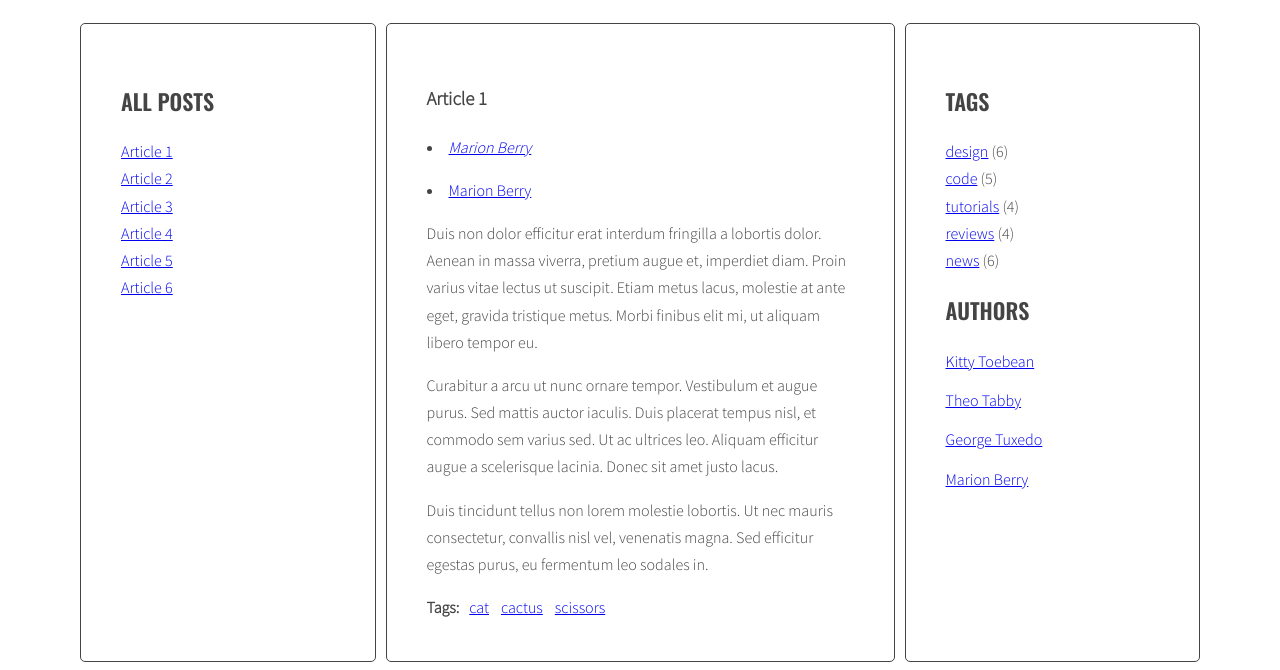
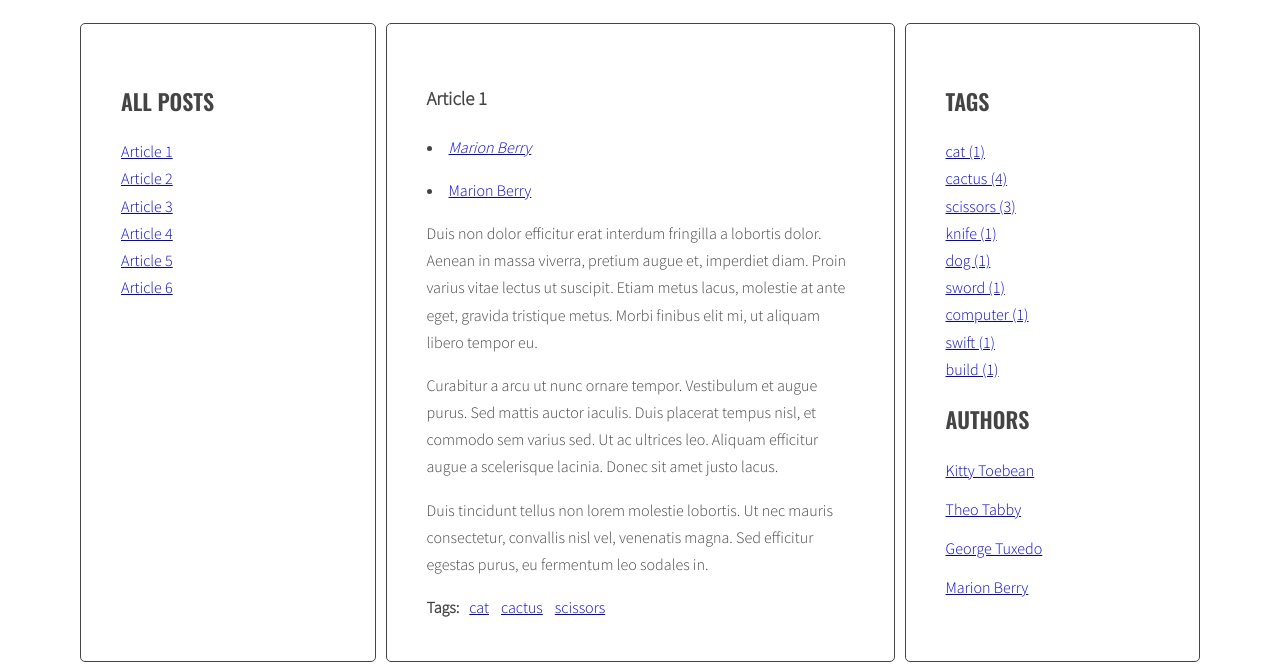
Before and after one commit to sebalaka/javascript-blog, a website: page index.html in a window 1280 px wide. Shown: the part 220-890 px from the top of the page. Drawn offline with nearby package versions, Linux system fonts and the light colour scheme.

Commit message:
add TagAsObject

```diff
--- a/index.html
+++ b/index.html
@@ -167,11 +167,11 @@
         <aside class="sidebar">
           <h2 class="section-title">Tags</h2>
           <ul class="list tags">
-            <li><a href="#">design</a> <span>(6)</span></li>
+            <!-- <li><a href="#">design</a> <span>(6)</span></li>
             <li><a href="#">code</a> <span>(5)</span></li>
             <li><a href="#">tutorials</a> <span>(4)</span></li>
             <li><a href="#">reviews</a> <span>(4)</span></li>
-            <li><a href="#">news</a> <span>(6)</span></li>
+            <li><a href="#">news</a> <span>(6)</span></li> -->
           </ul>
           <h2 class="section-title">Authors</h2>
           <ul class="list authors">
--- a/js/script.js
+++ b/js/script.js
@@ -50,7 +50,8 @@ const optArticleSelector = '.post',
   optTitleSelector = '.post-title',
   optTitleListSelector = '.titles',
   optArticleTagsSelector = '.post-tags .list',
-  optArticleAuthorSelector = '.post-author';
+  optArticleAuthorSelector = '.post-author',
+  optTagsListSelector = '.tags.list';
 
 
 
@@ -94,6 +95,8 @@ generateTitleLinks();
 
 
 function generateTags() {
+  /* [NEW] create a new variable allTags with an empty array */
+  let allTags = {};
   /* find all articles */
   const articles = document.querySelectorAll(optArticleSelector);
   /* START LOOP: for every article: */
@@ -114,15 +117,43 @@ function generateTags() {
       const linkHTML = '<li><a href="#tag-' + tag + '">' + tag + '</a></li>';
       console.log(linkHTML);
       /* add generated code to html variable */
+      html = html + linkHTML;
+      /* [NEW] check if this link is NOT already in allTags */
+      if (!allTags[tag]) {
+        /* [NEW] add generated code to allTags object */
+        allTags[tag] = 1;
+      } else {
+        allTags[tag]++;
+      }
+    }
+    /* END LOOP: for each tag */
 
-      html = html + linkHTML;
-      /* END LOOP: for each tag */
-    }
     /* insert HTML of all the links into the tags wrapper */
     tagWrapper.innerHTML = html;
     /* END LOOP: for every article: */
+
+
   }
+  /* [NEW] find list of tags in right column */
+  const tagList = document.querySelector('.tags');
 
+  /* [NEW] add html from allTags to tagList */
+  // tagList.innerHTML = allTags.join(' ');
+  // console.log(allTags);
+
+  /* [NEW] create variable for all links HTML code */
+  let allTagsHTML = '';
+
+  /* [NEW] START LOOP: for each tag in allTags: */
+  for (let tag in allTags) {
+    /* [NEW] generate code of a link and add it to allTagsHTML */
+    allTagsHTML += '<li><a href="#' + tag + '">' + tag + ' (' + allTags[tag] + ') ' + '</a></li>';
+  }
+  /* [NEW] END LOOP: for each tag in allTags: */
+
+  /*[NEW] add HTML from allTagsHTML to tagList */
+  tagList.innerHTML = allTagsHTML;
+  console.log(allTagsHTML);
 }
 
 generateTags();
```
